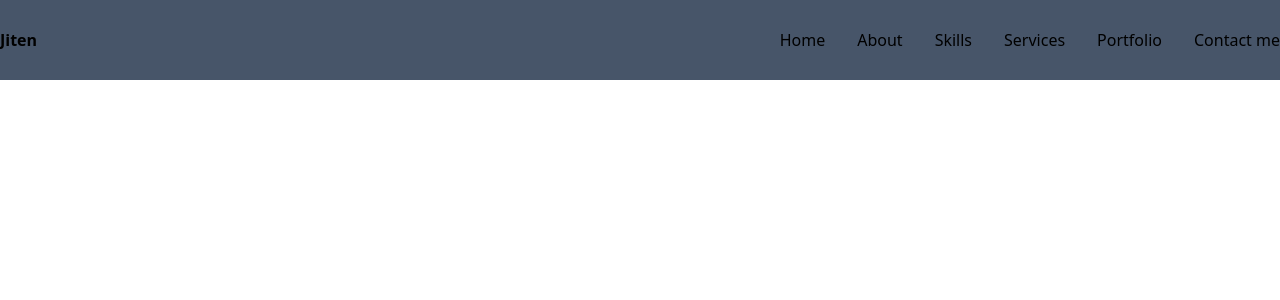
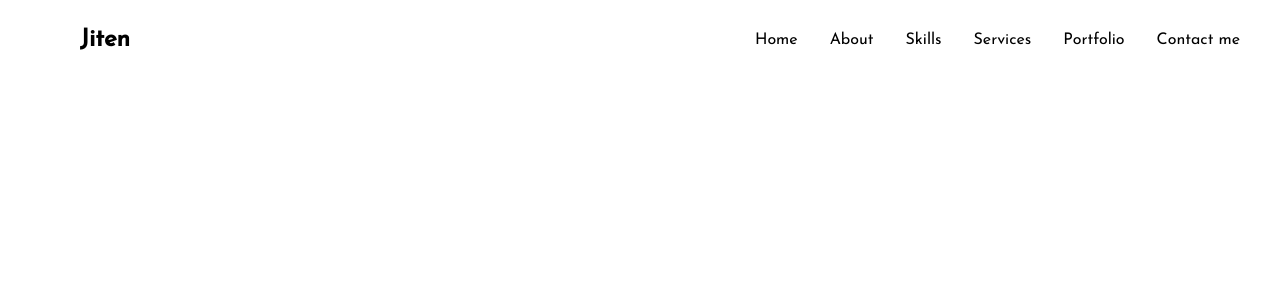
Before and after one commit to jitenshreshtha/Portfolio, a React (Create React App) app: page / in a window 1280 px wide. Shown: the top 300 px of the page. Built offline with nearby package versions, Linux system fonts and the light colour scheme.

Commit message:
navbar completed

```diff
--- a/src/App.js
+++ b/src/App.js
@@ -1,11 +1,17 @@
-
-import './App.css';
-import Header from './Components/Header';
+import { BrowserRouter,Routes,Route } from "react-router-dom";
+import "./App.css";
+import Header from "./Components/Header";
 
 function App() {
   return (
-    <div className="App">
-      <Header />
+    <div>
+      <BrowserRouter>
+      <Routes>
+        <Route path="/" element={<Header />} />
+      </Routes>
+
+
+      </BrowserRouter>
     </div>
   );
 }
--- a/src/Components/Header.jsx
+++ b/src/Components/Header.jsx
@@ -1,19 +1,36 @@
 import React from "react";
+import { Link } from "react-router-dom";
 
 function Header() {
   return (
-    <div className="flex justify-between h-20 bg-slate-600 items-center">
+    <div className="flex justify-between h-20  items-center font-roboto">
       <div className="">
-        <h1 className="font-extrabold">Jiten</h1>
+        <Link to="/">
+          <h1 className="font-extrabold text-2xl ml-20 hover:text-gray-500">
+            Jiten
+          </h1>
+        </Link>
       </div>
       <div>
-        <ul className="flex gap-8">
-          <li>Home</li>
-          <li>About</li>
-          <li>Skills</li>
-          <li>Services</li>
-          <li>Portfolio</li>
-          <li>Contact me</li>
+        <ul className="flex gap-8 mr-10 text">
+          <Link>
+            <li className="hover:text-gray-500">Home</li>
+          </Link>
+          <Link>
+            <li className="hover:text-gray-500">About</li>
+          </Link>
+          <Link>
+            <li className="hover:text-gray-500">Skills</li>
+          </Link>
+          <Link>
+            <li className="hover:text-gray-500">Services</li>
+          </Link>
+          <Link>
+            <li className="hover:text-gray-500">Portfolio</li>
+          </Link>
+          <Link>
+            <li className="hover:text-gray-500">Contact me</li>
+          </Link>
         </ul>
       </div>
     </div>
--- a/src/index.css
+++ b/src/index.css
@@ -1,3 +1,4 @@
+@import url('https://fonts.googleapis.com/css2?family=Josefin+Sans:wght@100;200;300;400;500&family=Lora:ital,wght@1,400;1,500;1,600&family=Varela&family=Varela+Round&display=swap');
 @tailwind base;
 @tailwind components;
 @tailwind utilities;
--- a/tailwind.config.js
+++ b/tailwind.config.js
@@ -9,7 +9,11 @@ module.exports = {
     "./src/**/*.{js,ts,jsx,tsx,mdx}",
   ],
   theme: {
-    extend: {},
+    extend: {
+      fontFamily:{
+        roboto : ["Josefin Sans",'Lora','Varela']
+      }
+    },
   },
   plugins: [],
 }
```
